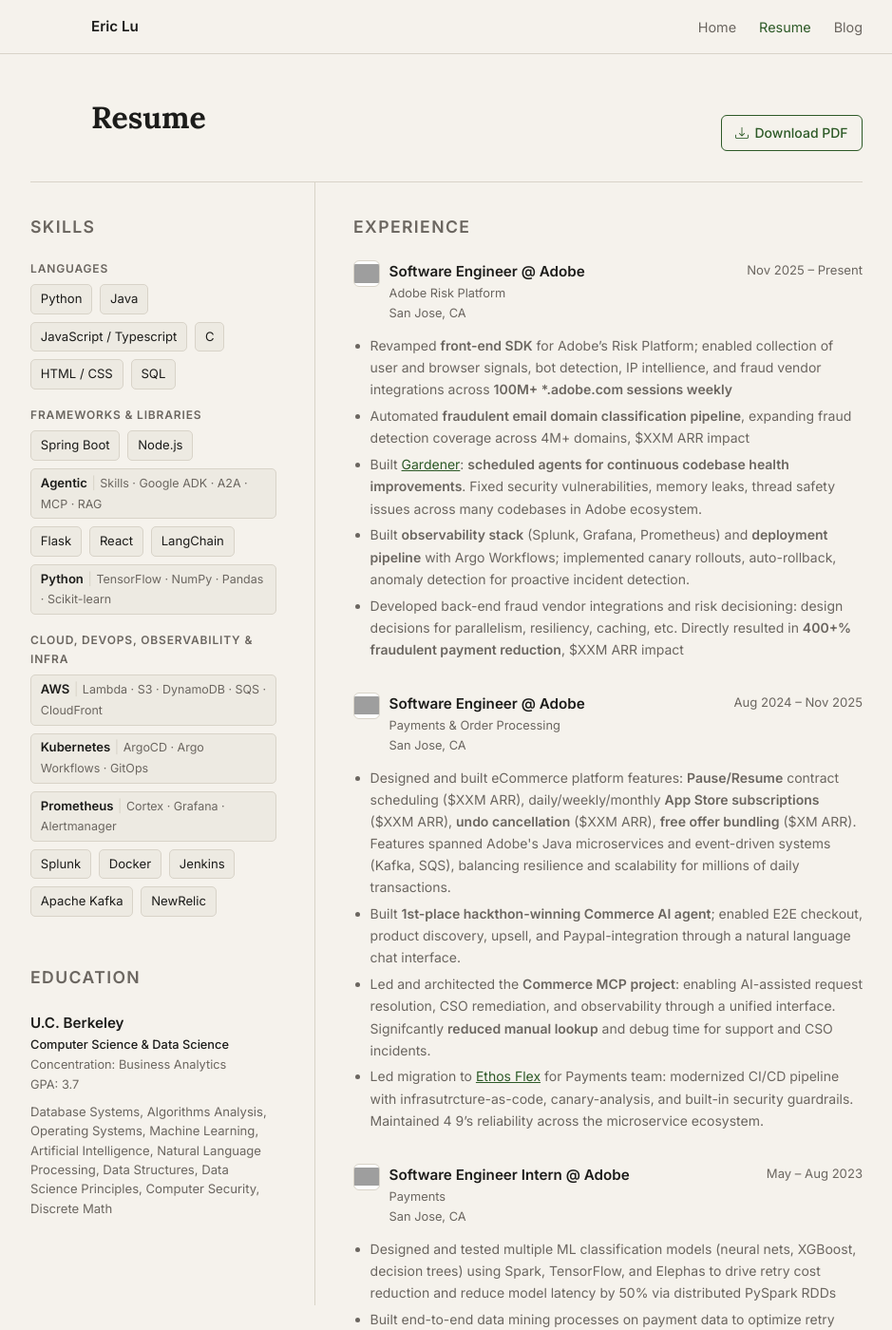
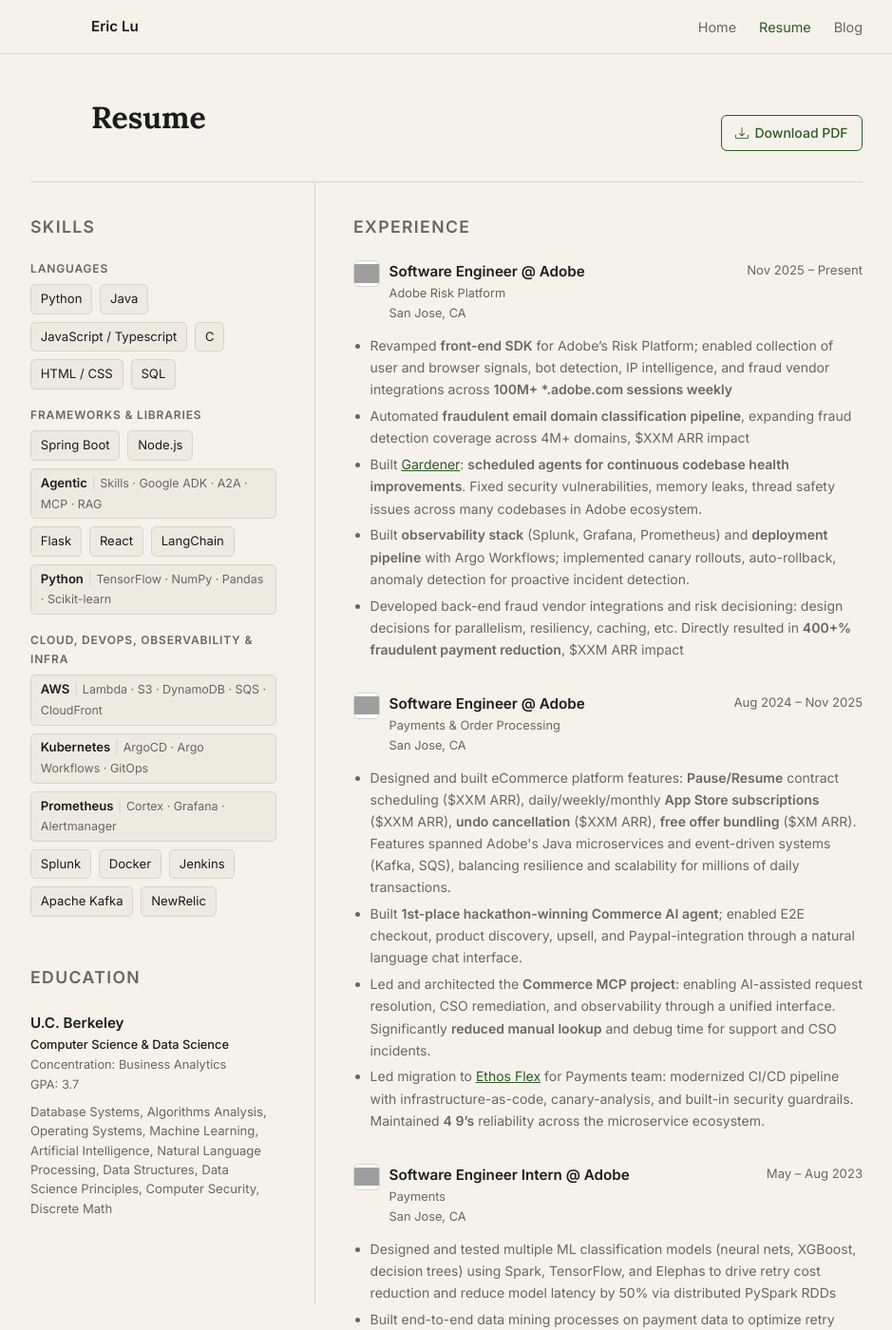
Before and after one commit to ericlu28/ericlu28.github.io, a Jekyll site: the page built from resume.html, in a window 1280 px wide and 1400 px high. Shown: the whole window at 95% size, without its empty margins (138-1077 px from the left). Built offline with Jekyll 4.4.1, drawn with Linux system fonts in a browser that asks for light colours; grey boxes are pictures that could not be loaded.

Commit message:
Spellcheck

```diff
--- a/resume.html
+++ b/resume.html
@@ -94,7 +94,7 @@
           </div>
           <div class="resume-entry-date">Nov 2025 &ndash; Present</div>
           <ul>
-            <li>Revamped <b>front-end SDK</b> for Adobe&rsquo;s Risk Platform; enabled collection of user and browser signals, bot detection, IP intellience, and fraud vendor integrations across <b>100M+ *.adobe.com sessions weekly</b></li>
+            <li>Revamped <b>front-end SDK</b> for Adobe&rsquo;s Risk Platform; enabled collection of user and browser signals, bot detection, IP intelligence, and fraud vendor integrations across <b>100M+ *.adobe.com sessions weekly</b></li>
             <li>Automated <b>fraudulent email domain classification pipeline</b>, expanding fraud detection coverage across 4M+ domains, $XXM ARR impact</li>
             <li>Built <a href="/blog/2026/04/24/gardener/" target="_blank" rel="noopener">Gardener</a>: <b>scheduled agents for continuous codebase health improvements</b>. Fixed security vulnerabilities, memory leaks, thread safety issues across many codebases in Adobe ecosystem.</li>
             <li>Built <b>observability stack</b> (Splunk, Grafana, Prometheus) and <b>deployment pipeline</b> with Argo Workflows; implemented canary rollouts, auto-rollback, anomaly detection for proactive incident detection.</li>
@@ -117,10 +117,10 @@
           <ul>
             <li>Designed and built eCommerce platform features: <b>Pause/Resume</b> contract scheduling ($XXM ARR), daily/weekly/monthly <b>App Store subscriptions</b> ($XXM ARR), <b>undo cancellation</b> ($XXM ARR), <b>free offer bundling</b> ($XM ARR). <br>
               Features spanned Adobe's Java microservices and event-driven systems (Kafka, SQS), balancing resilience and scalability for millions of daily transactions.</li>
-            <li>Built <b>1st-place hackthon-winning Commerce AI agent</b>; enabled E2E checkout, product discovery, upsell, and Paypal-integration through a natural language chat interface.</li>
-            <li>Led and architected the <b>Commerce MCP project</b>: enabling AI-assisted request resolution, CSO remediation, and observability through a unified interface. Signifcantly <b>reduced manual lookup</b> and debug time for support and CSO incidents.</li>
-            <li>Led migration to <a href="https://2023.platformcon.com/talks/adobes-journey-into-building-an-internal-developer-platform" target="_blank" rel="noopener">Ethos Flex</a> for Payments team: modernized CI/CD pipeline with infrasutrcture-as-code, canary-analysis, and built-in security guardrails.
-              <br>Maintained 4 9&rsquo;s reliability across the microservice ecosystem.</li>
+            <li>Built <b>1st-place hackathon-winning Commerce AI agent</b>; enabled E2E checkout, product discovery, upsell, and Paypal-integration through a natural language chat interface.</li>
+            <li>Led and architected the <b>Commerce MCP project</b>: enabling AI-assisted request resolution, CSO remediation, and observability through a unified interface. Significantly <b>reduced manual lookup</b> and debug time for support and CSO incidents.</li>
+            <li>Led migration to <a href="https://2023.platformcon.com/talks/adobes-journey-into-building-an-internal-developer-platform" target="_blank" rel="noopener">Ethos Flex</a> for Payments team: modernized CI/CD pipeline with infrastructure-as-code, canary-analysis, and built-in security guardrails.
+              <br>Maintained <b>4 9&rsquo;s</b> reliability across the microservice ecosystem.</li>
           </ul>
         </div>
 
```
